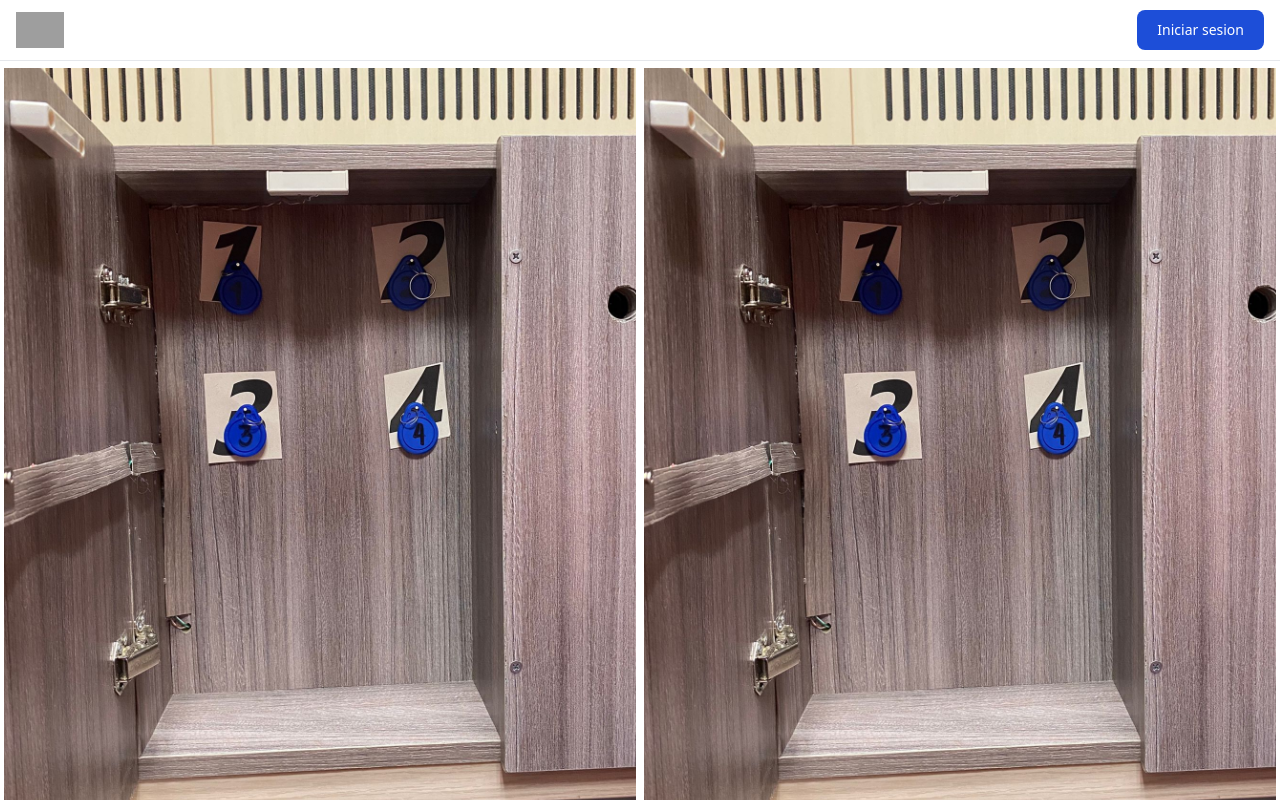
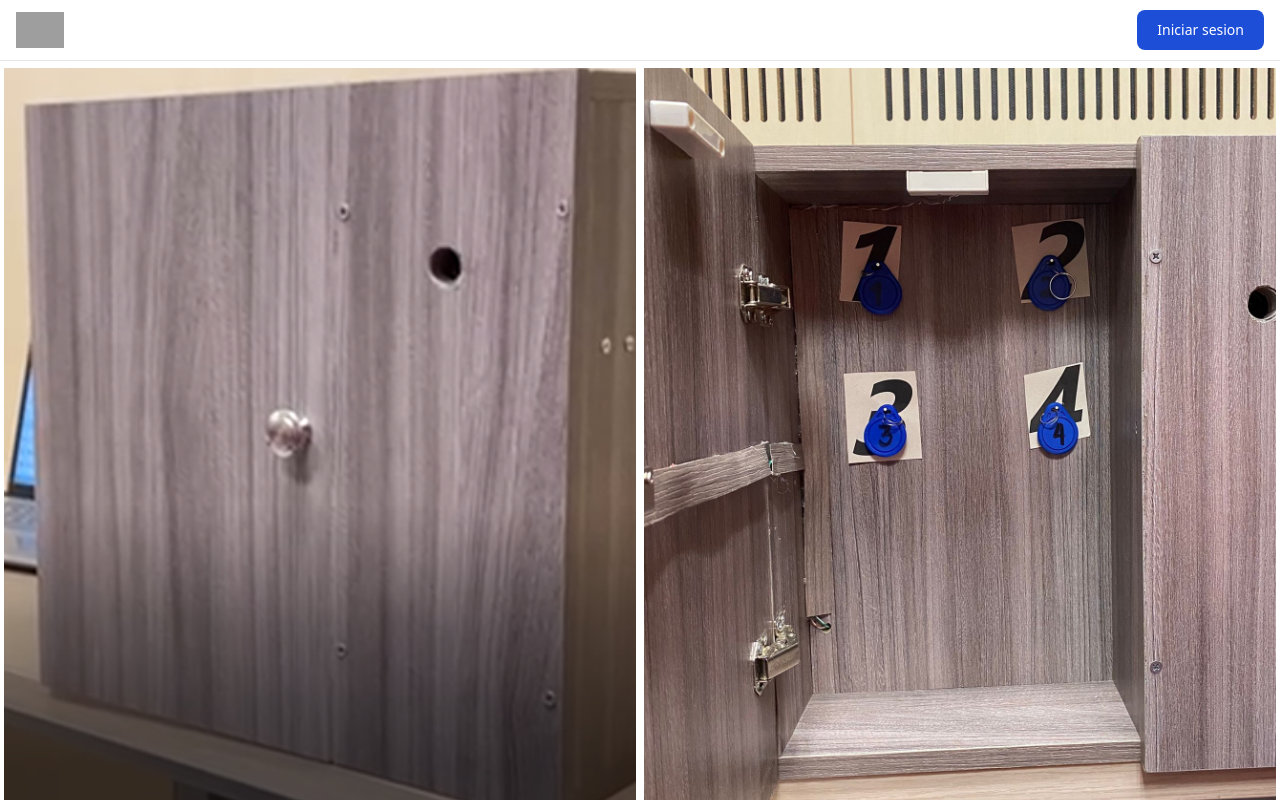
Before and after one commit to Van156/frontend_cofre_intelingente_v1, a React (Create React App) app: page / in a window 1280 px wide. Built offline with nearby package versions, Linux system fonts and the light colour scheme; grey boxes are pictures that could not be loaded.

Commit message:
Correcion del placeholder en historico

```diff
--- a/src/App.css
+++ b/src/App.css
@@ -28,7 +28,7 @@
   }
 
 .hero1{
-  background-image: url("./../public/hero.jpg");
+  background-image: url("./../public/Hero2.PNG");
   background-repeat: no-repeat;
   background-size: cover;
 
--- a/src/pages/admin/Historico.jsx
+++ b/src/pages/admin/Historico.jsx
@@ -248,7 +248,7 @@ const Historico = () => {
                   name=""
                   id=""
                   onChange={changeHandle}
-                  placeholder="Buscar por nombre o correo"
+                  placeholder="Buscar por llave"
                 />
               </div>
             </div>
```
Also changed, not shown: public/Hero2.PNG (added).
